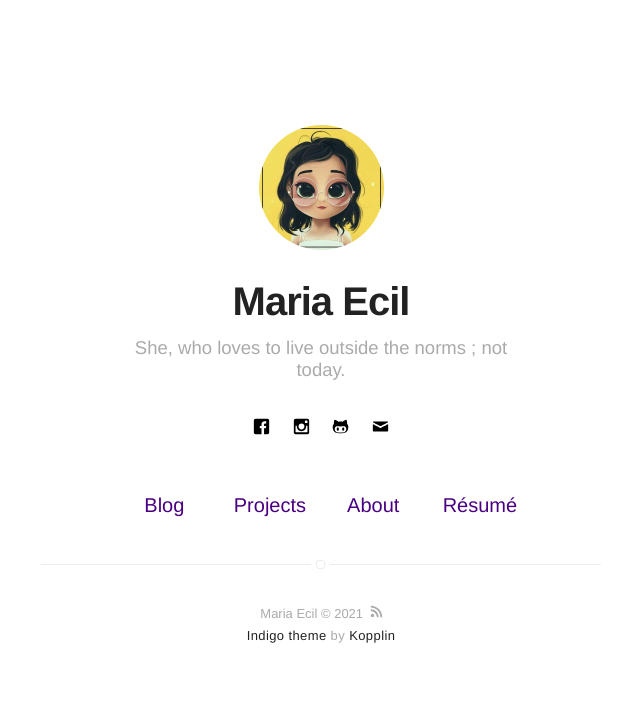
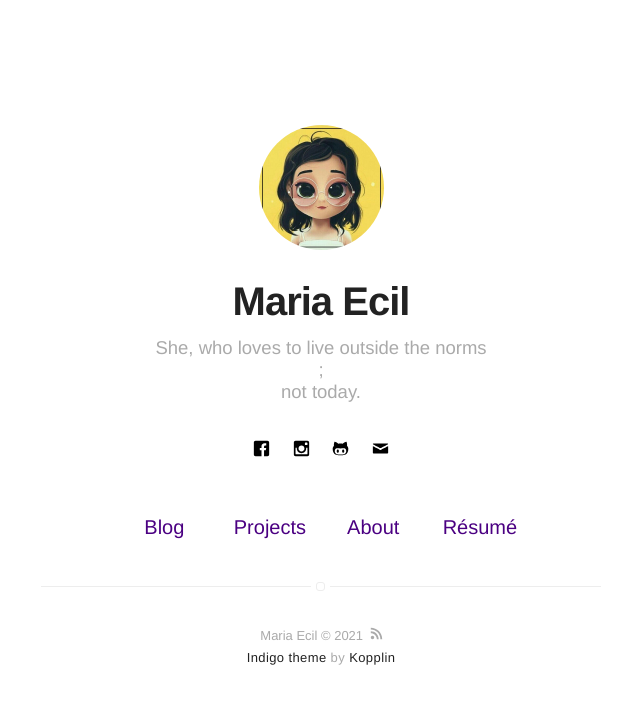
Before and after one commit to MariaEcil/MariaEcil.github.io, a Jekyll site: the page built from index.html, in a window 1280 px wide. Shown: the top 704 px of the page, without its empty margins (319-959 px from the left). Built offline with Jekyll 4.4.1, drawn with Linux system fonts in a browser that asks for light colours.

```diff
--- a/_config.yml
+++ b/_config.yml
@@ -1,6 +1,6 @@
 # main text of home
 name: Maria Ecil
-bio: She, who loves to live outside the norms ; not today.
+bio: She, who loves to live outside the norms <br> ; <br> not today.
 
 # twitter summary info
 description: A blog about technology and stuff related
```
